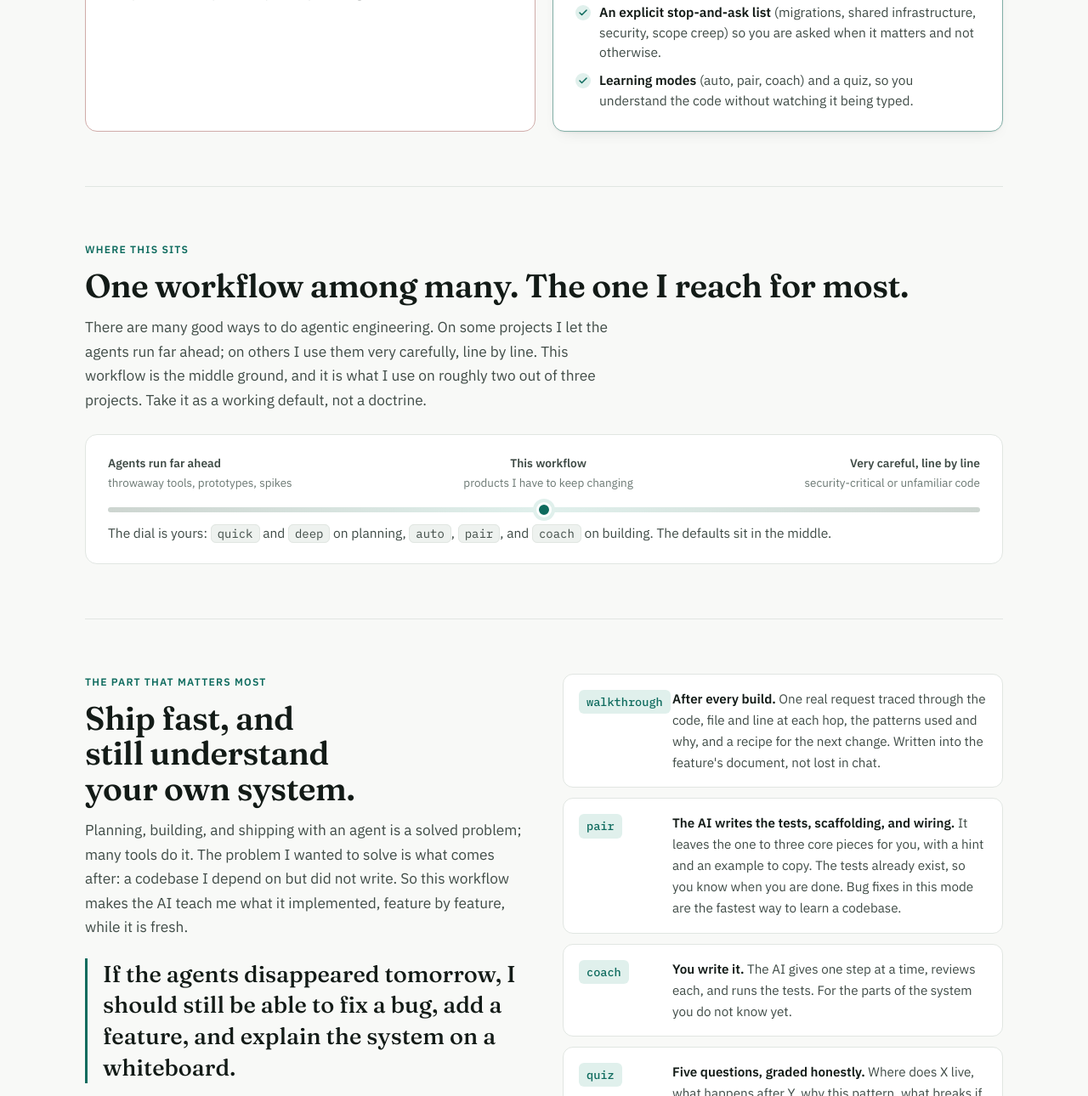
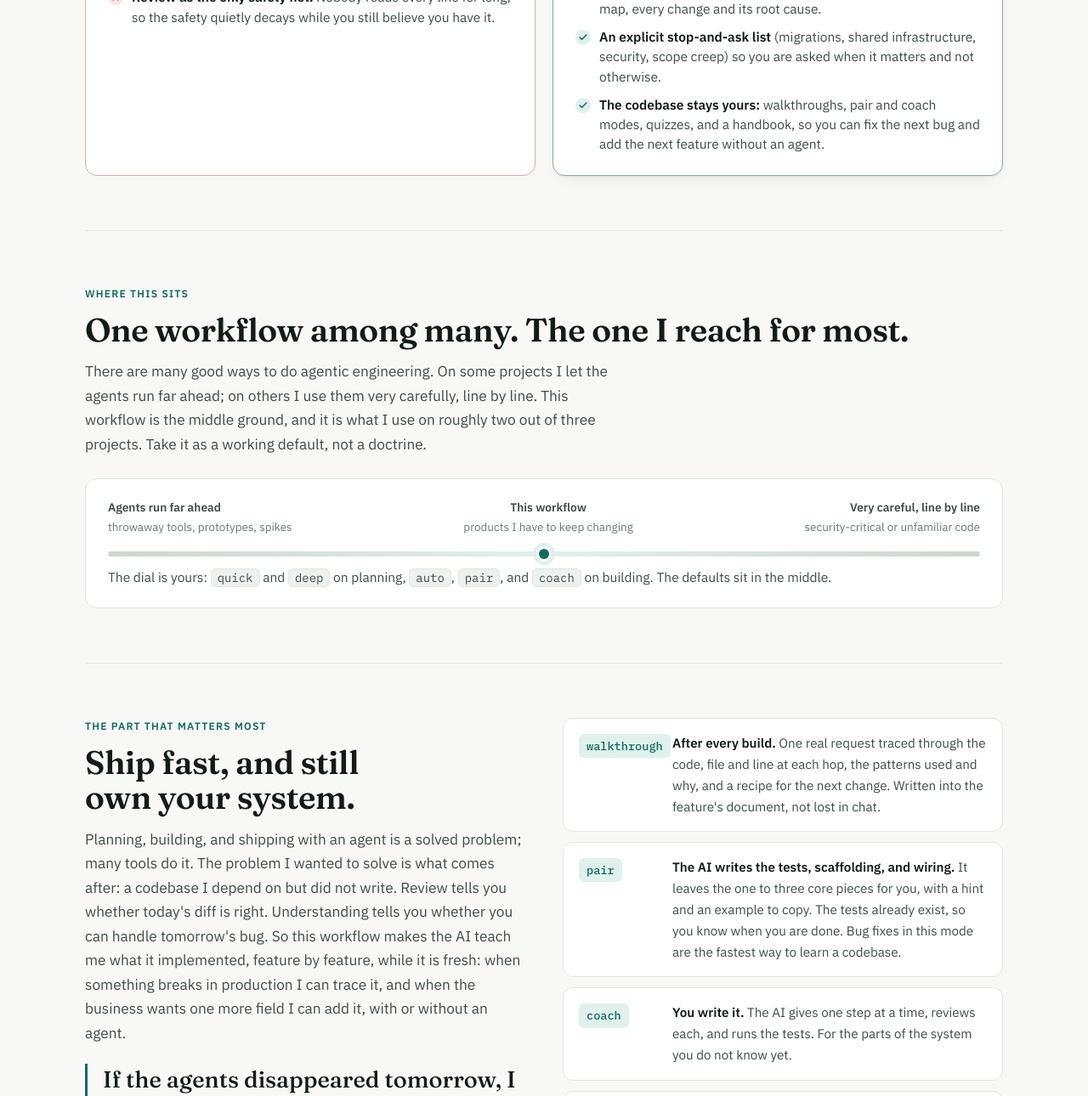
Before and after one commit to sanoylab/sanoy-ai-workflow, a website: page website/index.html in a window 1280 px wide. Shown: the part 1510-2800 px from the top of the page at 85% size. Drawn offline with Linux system fonts and the light colour scheme.

Commit message:
docs(website): emphasize understanding over reviewing every line

```diff
--- a/website/index.html
+++ b/website/index.html
@@ -4,7 +4,7 @@
 <meta charset="utf-8">
 <meta name="viewport" content="width=device-width, initial-scale=1, viewport-fit=cover">
 <title>Sanoy AI Workflow</title>
-<meta name="description" content="My personal agentic engineering workflow for Claude Code, open-sourced. The AI plans, builds, and ships; the engineer decides, verifies, and understands. Installed with one command.">
+<meta name="description" content="My personal agentic engineering workflow for Claude Code, open-sourced. The AI plans, builds, and ships; the engineer stays on the decisions that matter and keeps a codebase they can fix and extend by hand. Installed with one command.">
 <meta property="og:title" content="Sanoy AI Workflow">
 <meta property="og:description" content="Agentic engineering with the engineer in the loop. A personal Claude Code workflow, shared.">
 <meta property="og:type" content="website">
@@ -210,7 +210,7 @@ footer { border-top: 1px solid var(--line); padding-top: 26px; margin-top: 64px;
   <div>
     <span class="pill"><i></i> My personal AI workflow, open-sourced</span>
     <h1>Agentic engineering, with the engineer in the loop.</h1>
-    <p class="lead">The workflow I use with Claude Code on most of my projects. The AI plans, builds, and ships. I decide, verify, and understand, without babysitting every keystroke. And it teaches me what it built, so I can maintain the code without it.</p>
+    <p class="lead">The workflow I use with Claude Code on most of my projects. The AI plans, builds, and ships. I decide, verify, and understand, without babysitting every keystroke. And it teaches me what it built, so I can fix and extend the code without it.</p>
     <div class="actions">
       <span class="cmd"><span class="p">$</span> npx sanoy-ai-workflow init <button type="button" data-copy="npx sanoy-ai-workflow init">Copy</button></span>
       <a class="btn" href="https://github.com/sanoylab/sanoy-ai-workflow"><svg viewBox="0 0 24 24" fill="currentColor" aria-hidden="true"><path d="M12 .5a12 12 0 0 0-3.8 23.4c.6.1.8-.3.8-.6v-2.2c-3.3.7-4-1.4-4-1.4-.6-1.4-1.4-1.8-1.4-1.8-1.1-.7.1-.7.1-.7 1.2.1 1.8 1.2 1.8 1.2 1.1 1.8 2.8 1.3 3.5 1 .1-.8.4-1.3.8-1.6-2.7-.3-5.5-1.3-5.5-5.9 0-1.3.5-2.4 1.2-3.2-.1-.3-.5-1.5.1-3.2 0 0 1-.3 3.3 1.2a11.5 11.5 0 0 1 6 0c2.3-1.5 3.3-1.2 3.3-1.2.7 1.7.3 2.9.1 3.2.8.8 1.2 1.9 1.2 3.2 0 4.6-2.8 5.6-5.5 5.9.4.4.8 1.1.8 2.2v3.3c0 .3.2.7.8.6A12 12 0 0 0 12 .5z"/></svg> GitHub</a>
@@ -251,7 +251,7 @@ footer { border-top: 1px solid var(--line); padding-top: 26px; margin-top: 64px;
 <section id="why">
   <div class="eyebrow">Why</div>
   <h2>The opposite of vibe coding.</h2>
-  <p class="sub prose">Vibe coding is fast until the first change request. The engineer either stops understanding the system or ends up watching every diff, which is slower than writing it. This workflow keeps the speed and puts the engineer where it matters: on decisions, verification, and understanding.</p>
+  <p class="sub prose">Vibe coding is fast until the first change request. Reviewing everything is not the answer either: an agent writes more code in an afternoon than anyone reads carefully for long. This workflow keeps the speed, puts the engineer on the two decisions that matter, lets the system verify the rest, and spends the saved time on understanding the code.</p>
   <div class="vs">
     <div class="col bad">
       <h3><i>&times;</i> What vibe coding costs you</h3>
@@ -261,7 +261,7 @@ footer { border-top: 1px solid var(--line); padding-top: 26px; margin-top: 64px;
         <li><span><b>Tests written after the fact,</b> to pass, or not at all.</span></li>
         <li><span><b>Decisions made silently.</b> Scope, data model, security behavior: chosen by the agent, noticed later.</span></li>
         <li><span><b>The spec lives in a chat scroll</b> and is gone by next week.</span></li>
-        <li><span><b>You become the babysitter.</b> Nothing else checks the work, so you read every line, or you stop reading.</span></li>
+        <li><span><b>Review as the only safety net.</b> Nobody reads every line for long, so the safety quietly decays while you still believe you have it.</span></li>
       </ul>
     </div>
     <div class="col good">
@@ -273,7 +273,7 @@ footer { border-top: 1px solid var(--line); padding-top: 26px; margin-top: 64px;
         <li><span><b>A second agent reviews with fresh eyes</b> for correctness, architecture, data access, security, and scope.</span></li>
         <li><span><b>One living document per feature:</b> what it does now, its code map, every change and its root cause.</span></li>
         <li><span><b>An explicit stop-and-ask list</b> (migrations, shared infrastructure, security, scope creep) so you are asked when it matters and not otherwise.</span></li>
-        <li><span><b>Learning modes</b> (auto, pair, coach) and a quiz, so you understand the code without watching it being typed.</span></li>
+        <li><span><b>The codebase stays yours:</b> walkthroughs, pair and coach modes, quizzes, and a handbook, so you can fix the next bug and add the next feature without an agent.</span></li>
       </ul>
     </div>
   </div>
@@ -294,8 +294,8 @@ footer { border-top: 1px solid var(--line); padding-top: 26px; margin-top: 64px;
   <div class="learn">
     <div>
       <div class="eyebrow">The part that matters most</div>
-      <h2>Ship fast, and still understand your own system.</h2>
-      <p class="sub">Planning, building, and shipping with an agent is a solved problem; many tools do it. The problem I wanted to solve is what comes after: a codebase I depend on but did not write. So this workflow makes the AI teach me what it implemented, feature by feature, while it is fresh.</p>
+      <h2>Ship fast, and still own your system.</h2>
+      <p class="sub">Planning, building, and shipping with an agent is a solved problem; many tools do it. The problem I wanted to solve is what comes after: a codebase I depend on but did not write. Review tells you whether today's diff is right. Understanding tells you whether you can handle tomorrow's bug. So this workflow makes the AI teach me what it implemented, feature by feature, while it is fresh: when something breaks in production I can trace it, and when the business wants one more field I can add it, with or without an agent.</p>
       <p class="quote">If the agents disappeared tomorrow, I should still be able to fix a bug, add a feature, and explain the system on a whiteboard.</p>
     </div>
     <div class="modes">
```
